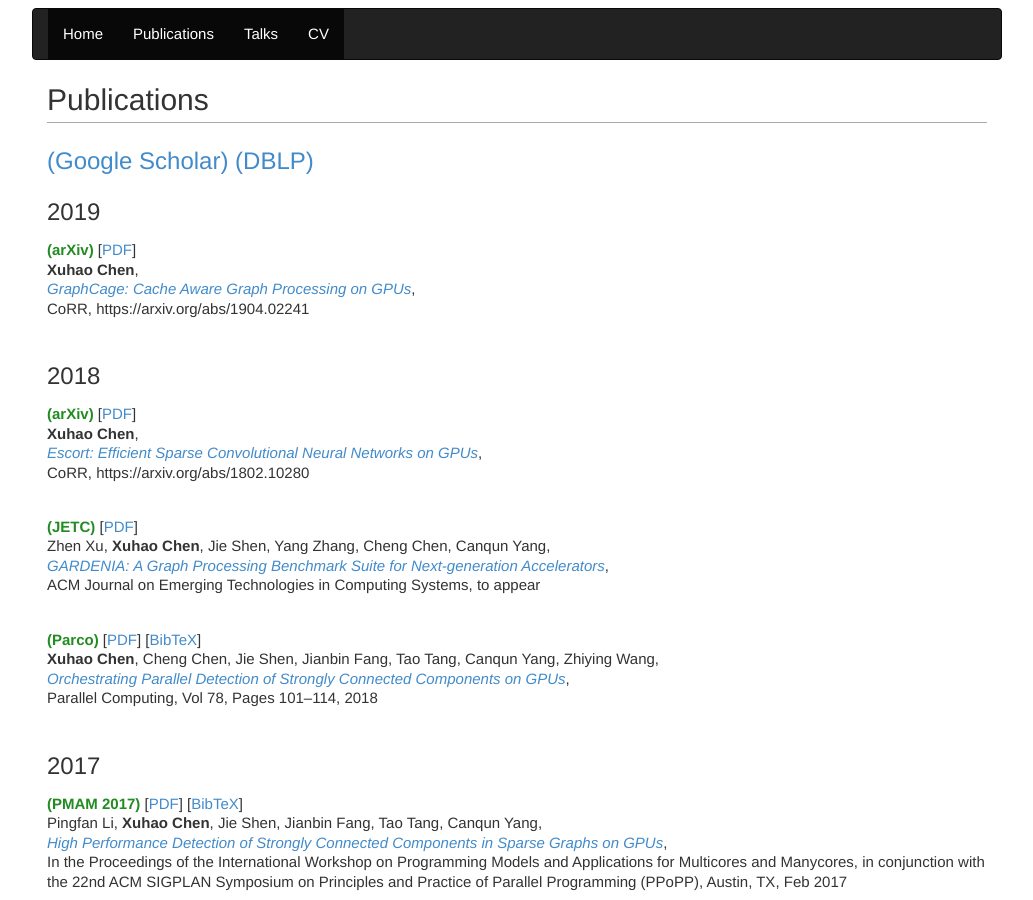
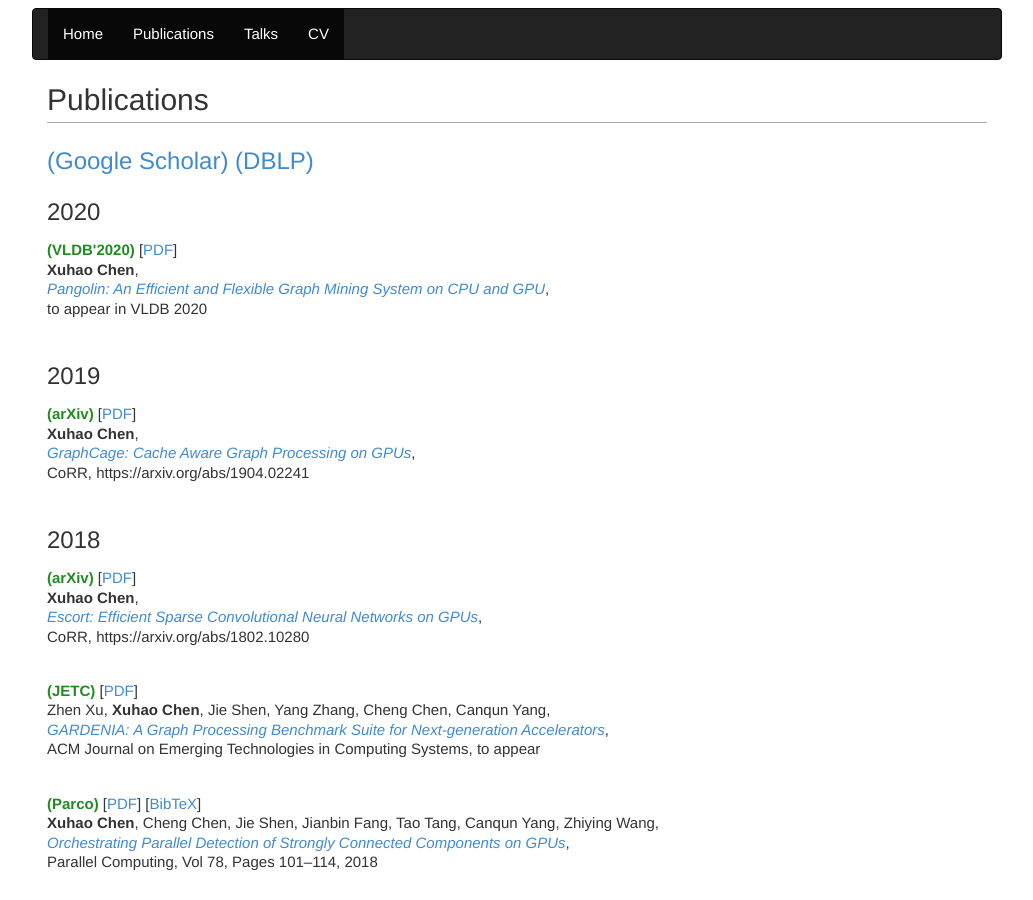
Before and after one commit to chenxuhao/chenxuhao.github.io, a Jekyll site: the page built from pubs.html, in a window 1280 px wide and 900 px high. Shown: the whole window, without its empty margins (123-1156 px from the left). Built offline with Jekyll 4.4.1, drawn with Linux system fonts in a browser that asks for light colours.

Commit message:
add pangolin

```diff
--- a/pubs.html
+++ b/pubs.html
@@ -5,6 +5,15 @@
 <h2>Publications </h2>
 <h3><a href="https://scholar.google.com/citations?user=GcdGTBAAAAAJ&hl=en">(Google Scholar)</a>
 <a href="http://dblp.uni-trier.de/pers/hd/c/Chen:Xuhao">(DBLP)</a></h3>
+
+<h3>2020 </h3>
+<p><b><span style="color: forestgreen">(VLDB'2020)</span></b>
+[<a href="https://arxiv.org/pdf/1911.06969">PDF</a>] <br />
+<b>Xuhao Chen</b>,<br />
+<a href="https://arxiv.org/pdf/1904.02241.pdf">
+<i>Pangolin: An Efficient and Flexible Graph Mining System on CPU and GPU</i></a>, <br />
+to appear in VLDB 2020<br /></p>
+<h3></h3>
 
 <h3>2019 </h3>
 <p><b><span style="color: forestgreen">(arXiv)</span></b>
```
